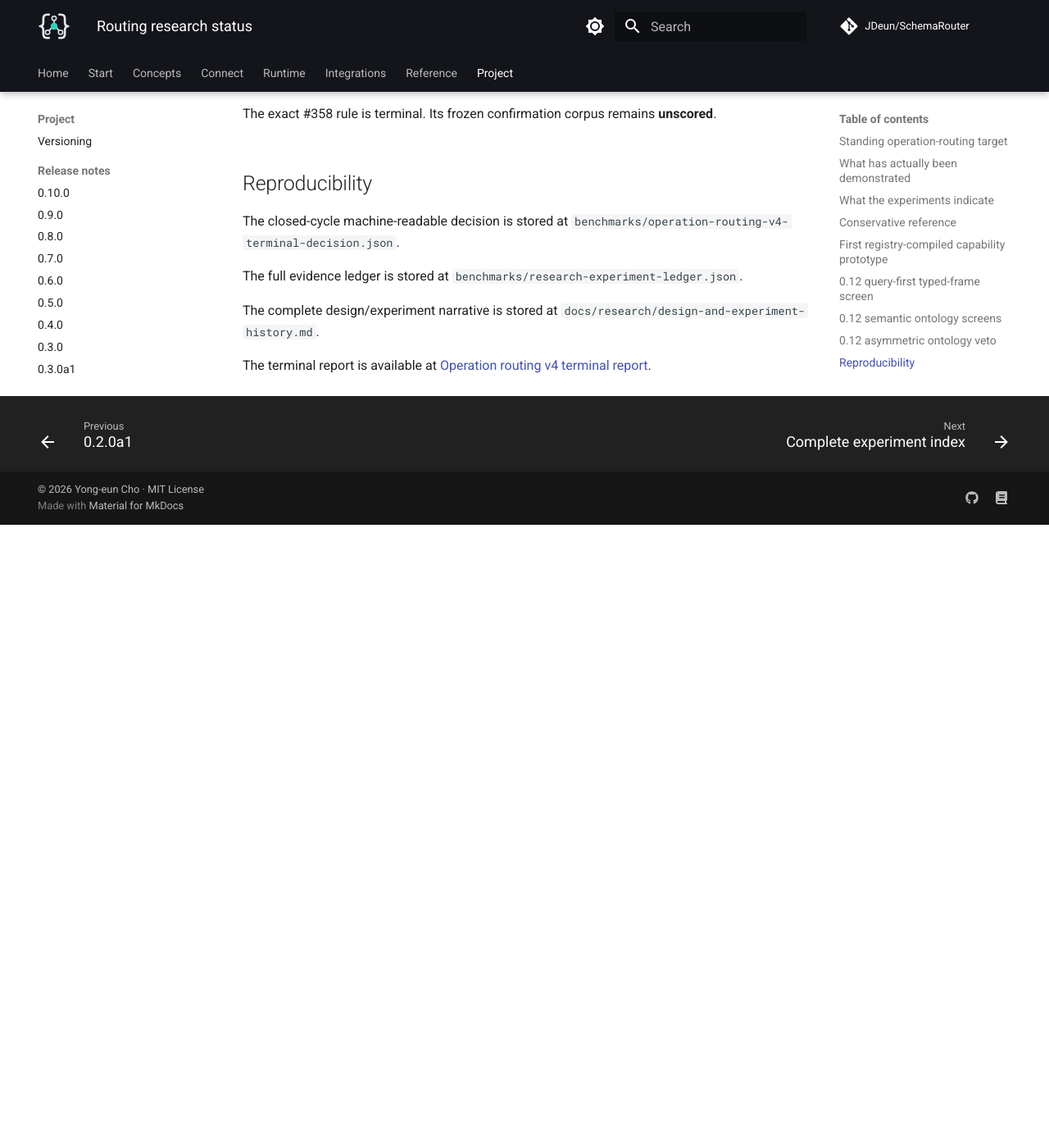
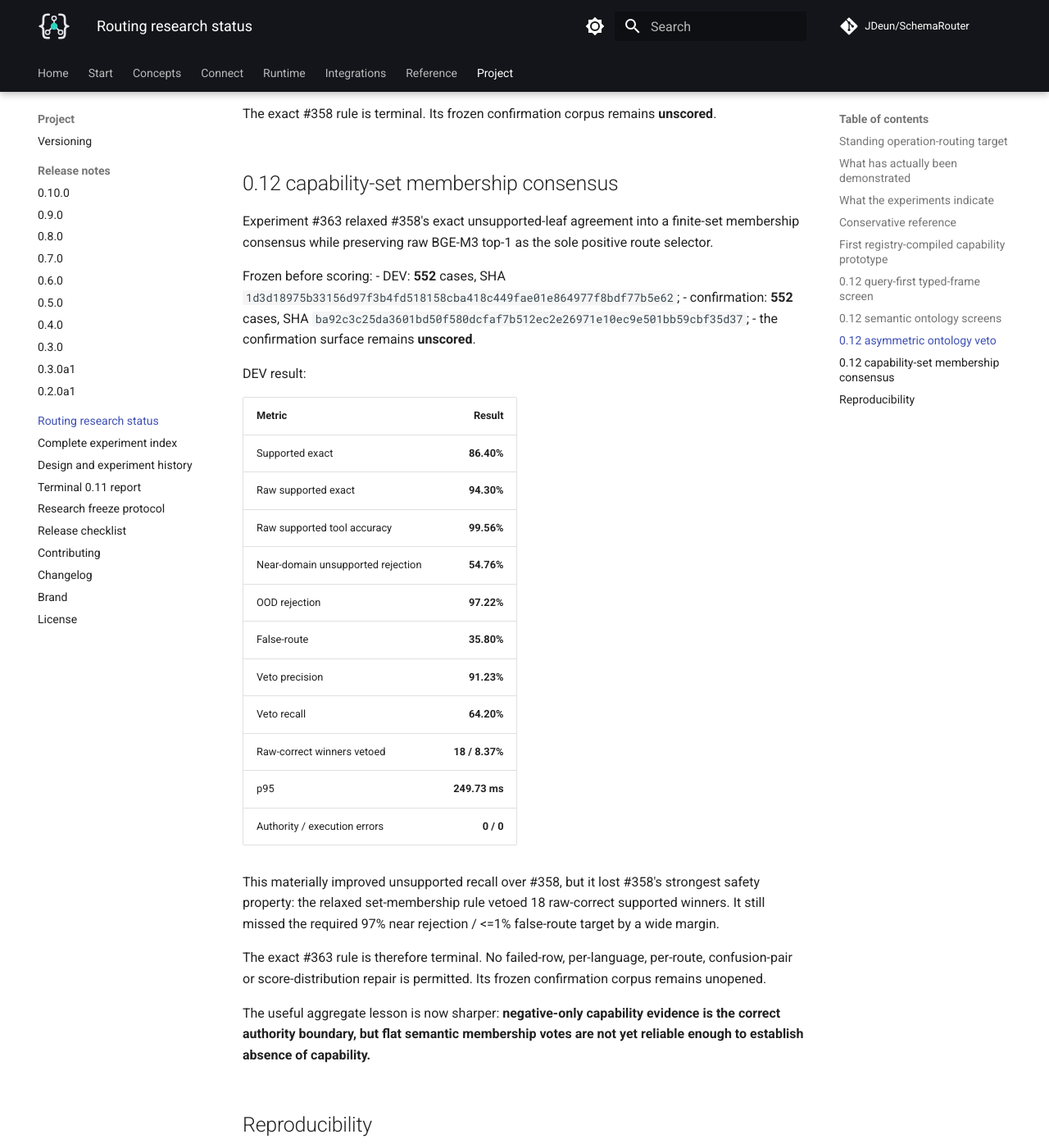
Before and after one commit to JDeun/SchemaRouter, an MkDocs documentation site: the page built from docs/research/routing-status.md, in a window 1280 px wide and 1400 px high, scrolled down 5592 px. Shown: the whole window at 82% size. Built offline with MkDocs 1.6.1 and Material for MkDocs 9.7.7, drawn with Linux system fonts in a browser that asks for light colours; comment, search, counter and statistics services are not loaded; before the commit the page ends 6232 px from its top, so only the background shows below that.

Commit message:
docs: record terminal capability-set membership result

```diff
--- a/docs/research/routing-status.md
+++ b/docs/research/routing-status.md
@@ -179,6 +179,43 @@
 
 The exact #358 rule is terminal. Its frozen confirmation corpus remains **unscored**.
 
+## 0.12 capability-set membership consensus
+
+Experiment #363 relaxed #358's exact unsupported-leaf agreement into a finite-set membership
+consensus while preserving raw BGE-M3 top-1 as the sole positive route selector.
+
+Frozen before scoring:
+- DEV: **552** cases, SHA `1d3d18975b33156d97f3b4fd518158cba418c449fae01e864977f8bdf77b5e62`;
+- confirmation: **552** cases, SHA `ba92c3c25da3601bd50f580dcfaf7b512ec2e26971e10ec9e501bb59cbf35d37`;
+- the confirmation surface remains **unscored**.
+
+DEV result:
+
+| Metric | Result |
+| --- | ---: |
+| Supported exact | **86.40%** |
+| Raw supported exact | **94.30%** |
+| Raw supported tool accuracy | **99.56%** |
+| Near-domain unsupported rejection | **54.76%** |
+| OOD rejection | **97.22%** |
+| False-route | **35.80%** |
+| Veto precision | **91.23%** |
+| Veto recall | **64.20%** |
+| Raw-correct winners vetoed | **18 / 8.37%** |
+| p95 | **249.73 ms** |
+| Authority / execution errors | **0 / 0** |
+
+This materially improved unsupported recall over #358, but it lost #358's strongest safety property:
+the relaxed set-membership rule vetoed 18 raw-correct supported winners. It still missed the required
+97% near rejection / <=1% false-route target by a wide margin.
+
+The exact #363 rule is therefore terminal. No failed-row, per-language, per-route, confusion-pair or
+score-distribution repair is permitted. Its frozen confirmation corpus remains unopened.
+
+The useful aggregate lesson is now sharper: **negative-only capability evidence is the correct
+authority boundary, but flat semantic membership votes are not yet reliable enough to establish
+absence of capability.**
+
 ## Reproducibility
 
 The closed-cycle machine-readable decision is stored at
```
Also changed, not shown: other parts of docs/research/routing-status.md (+1 -1 lines).
